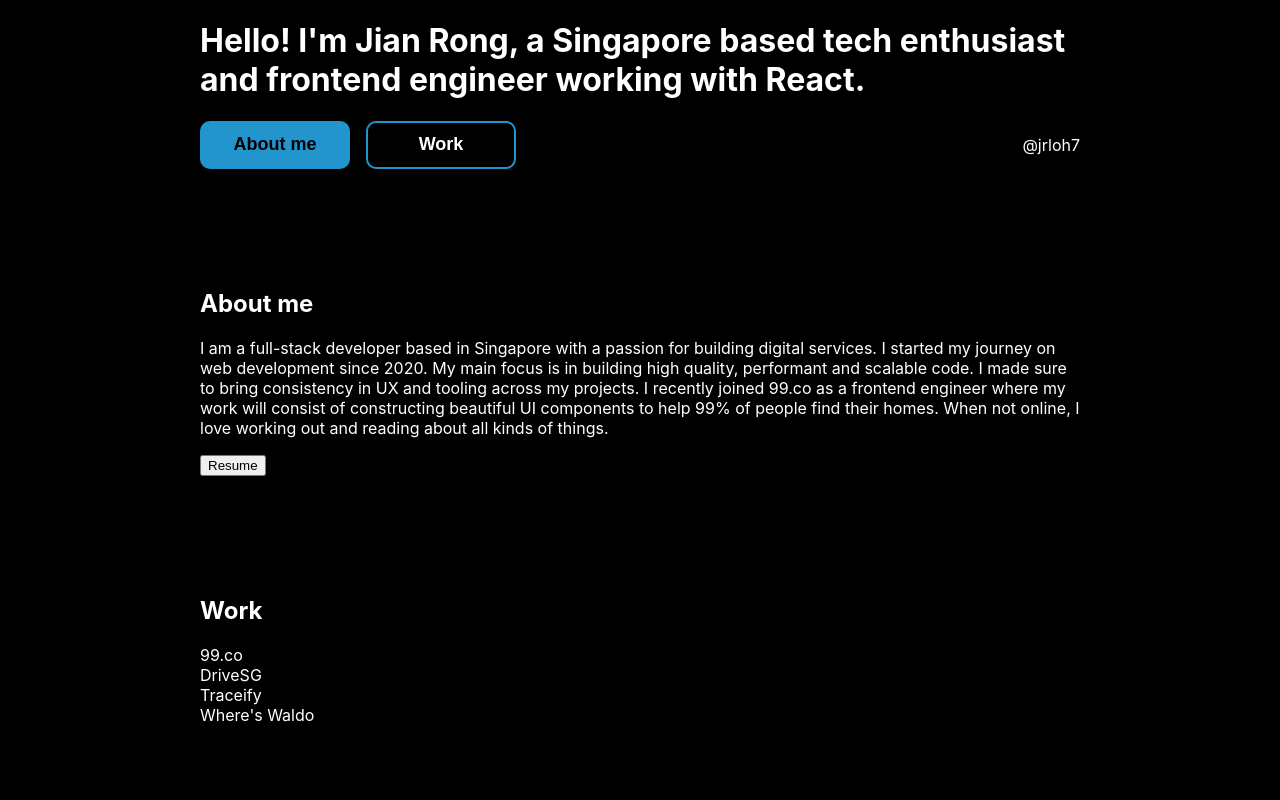
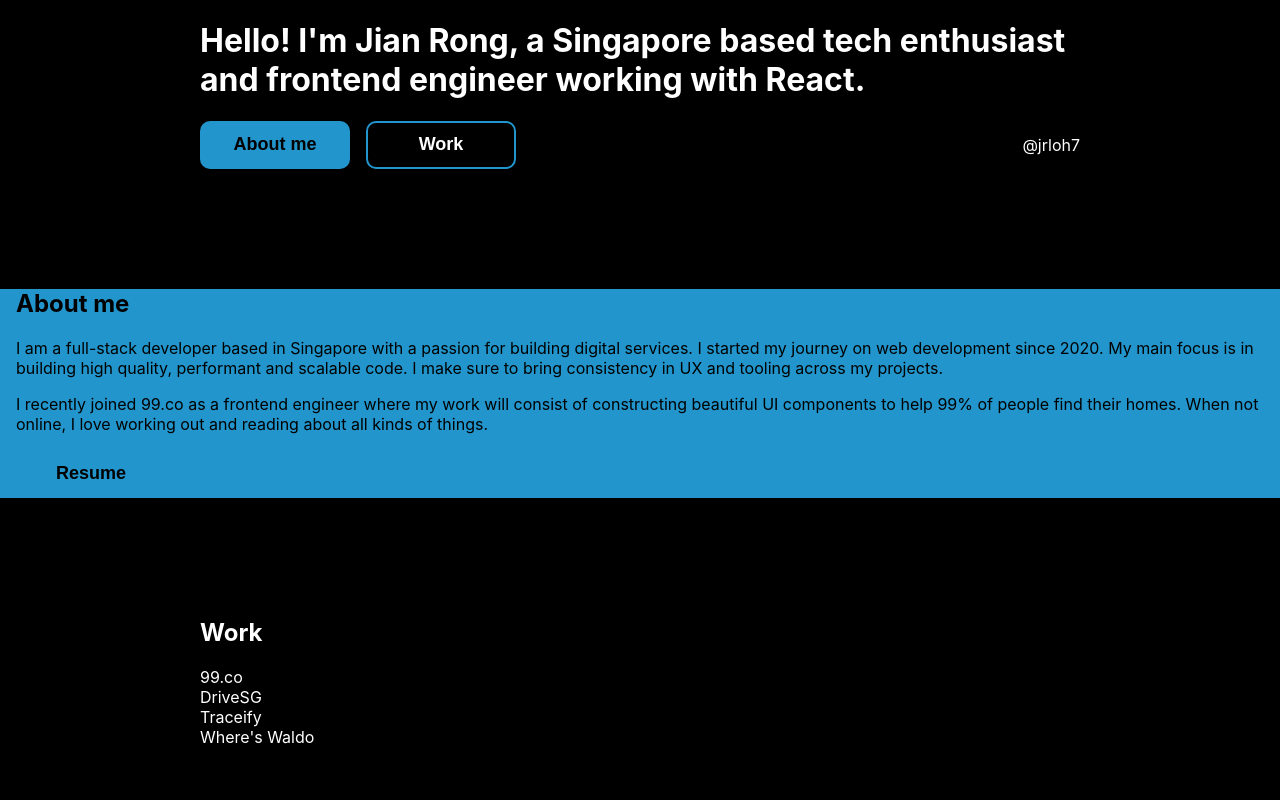
Before and after one commit to jianrong7/portfolio, a Next.js app in the folder portfolio-frontend/: page / in a window 1280 px wide. Shown: the top 800 px of the page. Built offline with nearby package versions, Linux system fonts and the light colour scheme.

Commit message:
add about me section content

```diff
--- a/portfolio-frontend/pages/index.tsx
+++ b/portfolio-frontend/pages/index.tsx
@@ -42,18 +42,25 @@ const Home: NextPage = () => {
           </div>
         </div>
         <section id="about">
-          <h2>About me</h2>
-          <p>
-            I am a full-stack developer based in Singapore with a passion for
-            building digital services. I started my journey on web development
-            since 2020. My main focus is in building high quality, performant
-            and scalable code. I made sure to bring consistency in UX and
-            tooling across my projects. I recently joined 99.co as a frontend
-            engineer where my work will consist of constructing beautiful UI
-            components to help 99% of people find their homes. When not online,
-            I love working out and reading about all kinds of things.
-          </p>
-          <button>Resume</button>
+          <div className={styles.about}>
+            <div>
+              <h2>About me</h2>
+              <p>
+                I am a full-stack developer based in Singapore with a passion
+                for building digital services. I started my journey on web
+                development since 2020. My main focus is in building high
+                quality, performant and scalable code. I make sure to bring
+                consistency in UX and tooling across my projects.
+              </p>
+              <p>
+                I recently joined 99.co as a frontend engineer where my work
+                will consist of constructing beautiful UI components to help 99%
+                of people find their homes. When not online, I love working out
+                and reading about all kinds of things.
+              </p>
+              <Button>Resume</Button>
+            </div>
+          </div>
         </section>
         <section id="work">
           <h2>Work</h2>
--- a/portfolio-frontend/styles/Home.module.css
+++ b/portfolio-frontend/styles/Home.module.css
@@ -39,6 +39,21 @@
   margin-top: 1rem;
 }
 
+.about {
+  background-color: rgb(34, 150, 204);
+  width: 100vw;
+  position: relative;
+  left: 50%;
+  right: 50%;
+  margin-left: -50vw;
+  margin-right: -50vw;
+}
+
+.about > div {
+  padding: 0 1rem;
+  color: black;
+}
+
 .footer {
   display: flex;
   flex: 1;
```
